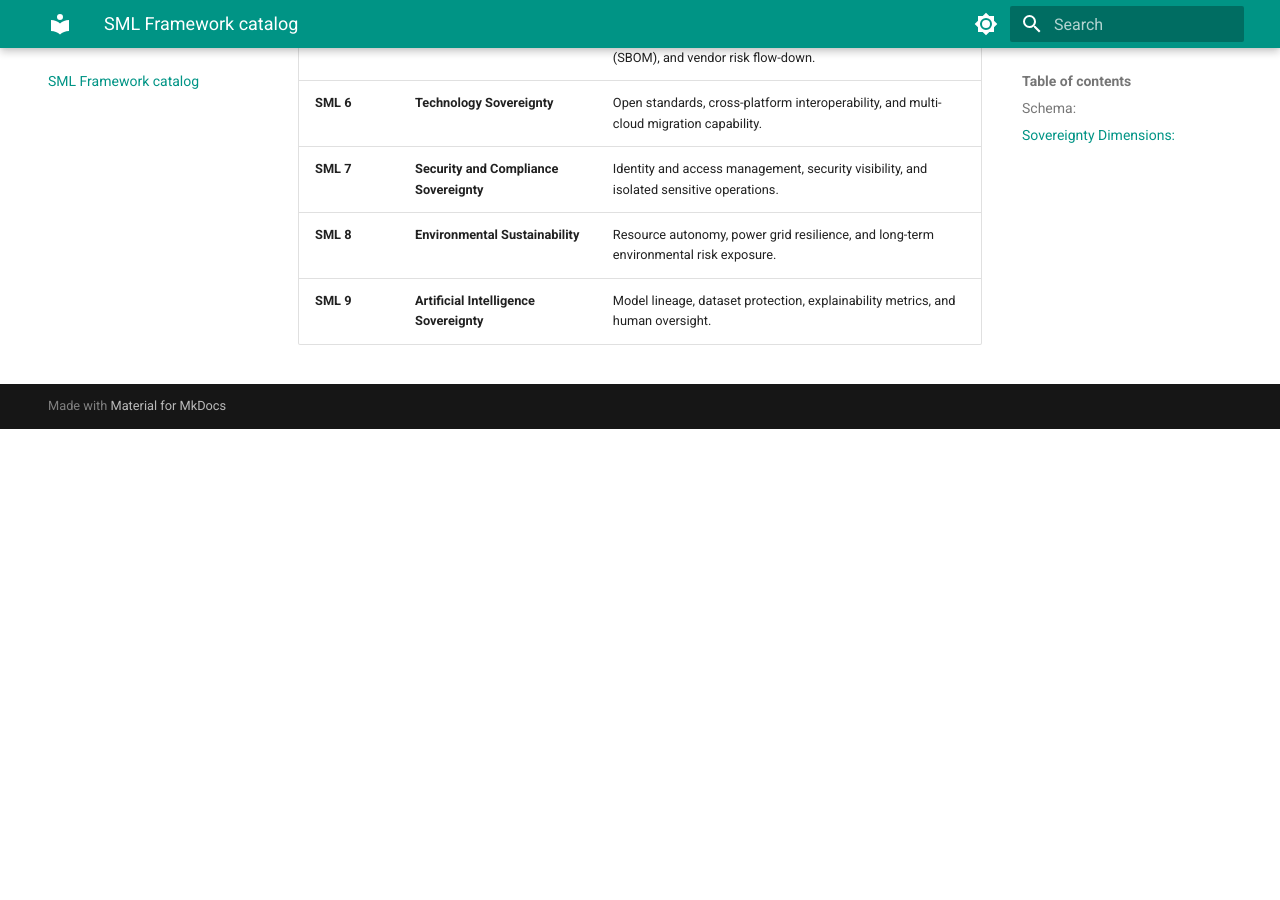
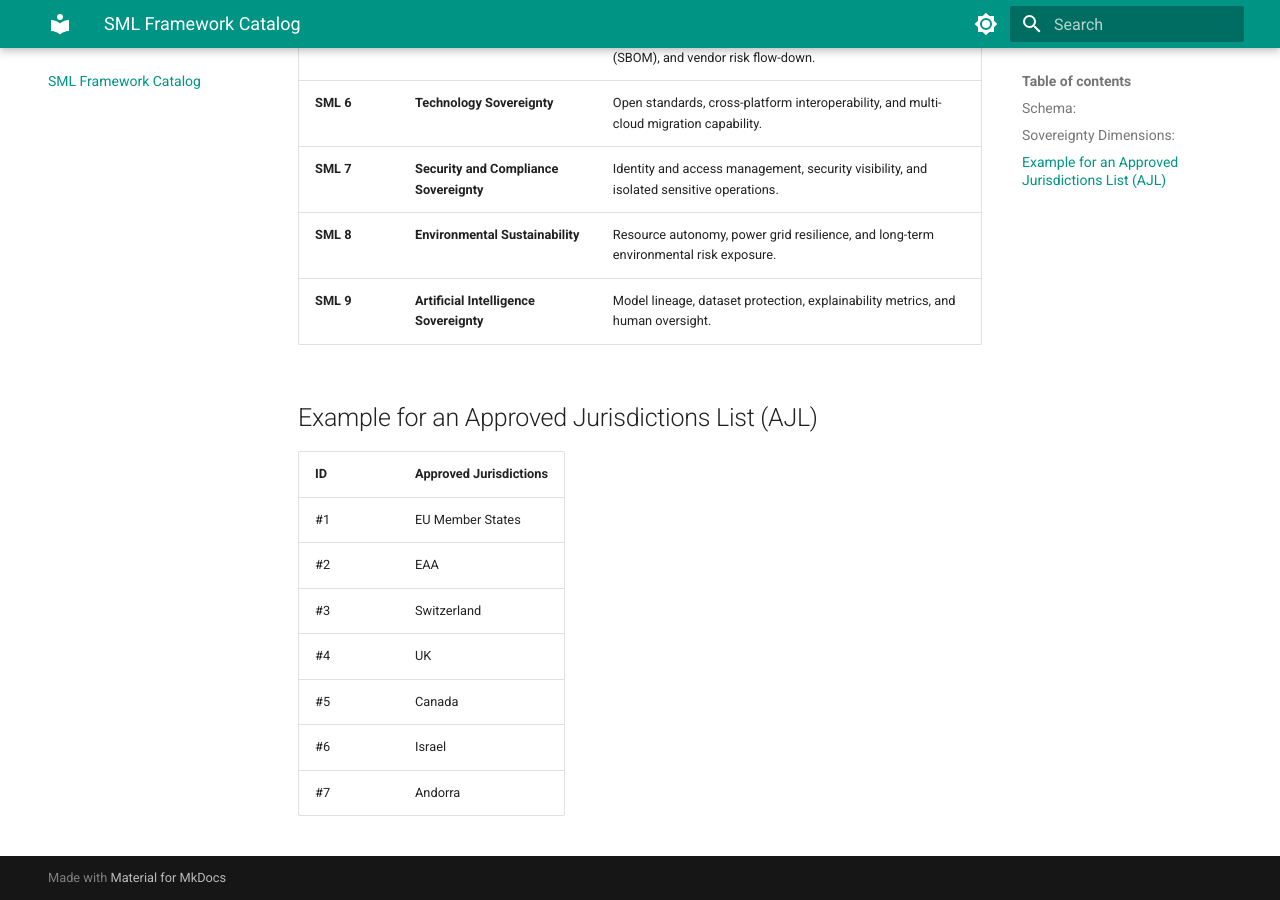
Before and after one commit to es3-sml/es3-sml, an MkDocs documentation site: the page built from docs/schema.md, in a window 1280 px wide and 900 px high, scrolled down 956 px. Built offline with MkDocs 1.6.1 and Material for MkDocs 9.7.7, drawn with Linux system fonts in a browser that asks for light colours; before the commit the page ends 1385 px from its top, so only the background shows below that; some of the changed text lies outside the part shown.

Commit message:
Add AJL Example #18 Signed-off-by: Andy Riexinger <andreas_horst.riexinger@digits.schwarz>

````diff
--- a/docs/dimensions/sml2-legal.md
+++ b/docs/dimensions/sml2-legal.md
@@ -14,6 +14,11 @@
 # SML 2 — Legal and Jurisdictional Sovereignty
 
 *Legal and Jurisdictional sovereignty evaluates the legal frameworks, geographic processing boundaries, and regulatory environments governing the services.*
+
+---
+
+!!! note "Approved Jurisdictions List (AJL)"
+    Please find an example for an Approved Jurisdictions List (AJL) [here](https://es3-sml.github.io/es3-sml/schema/)
 
 ---
 
--- a/docs/schema.md
+++ b/docs/schema.md
@@ -11,7 +11,7 @@
  *   Andy Riexinger - initial contribution
  ******************************************************************************* -->
 
-# SML Framework catalog
+# SML Framework Catalog
 
 ---
 
@@ -32,7 +32,6 @@
 └── [Question ID]: [Question]
 ```
 
-
 ## Sovereignty Dimensions:
 | ID | Dimension | Focus Area |
 |---|---|---|
@@ -45,3 +44,16 @@
 | **SML 7** | **Security and Compliance Sovereignty** | Identity and access management, security visibility, and isolated sensitive operations. |
 | **SML 8** | **Environmental Sustainability** | Resource autonomy, power grid resilience, and long-term environmental risk exposure. |
 | **SML 9** | **Artificial Intelligence Sovereignty** | Model lineage, dataset protection, explainability metrics, and human oversight. |
+
+
+## Example for an Approved Jurisdictions List (AJL)
+
+| ID | Approved Jurisdictions |
+|---|---|
+| #1 | EU Member States |
+| #2 | EAA |
+| #3 | Switzerland |
+| #4 | UK |
+| #5 | Canada |
+| #6 | Israel |
+| #7 | Andorra |
--- a/mkdocs.yml
+++ b/mkdocs.yml
@@ -54,7 +54,7 @@ markdown_extensions:
 nav:
   - Home: index.md
   - Introduction: introduction.md
-  - SML Framework catalog: schema.md
+  - SML Framework Catalog: schema.md
   - Sovereignty Dimensions:
       - SML 1 - Strategic Sovereignty: dimensions/sml1-strategic.md
       - SML 2 - Legal and Jurisdictional Sovereignty: dimensions/sml2-legal.md
````
Also changed, not shown: docs/introduction.md (+3 -0 lines).
